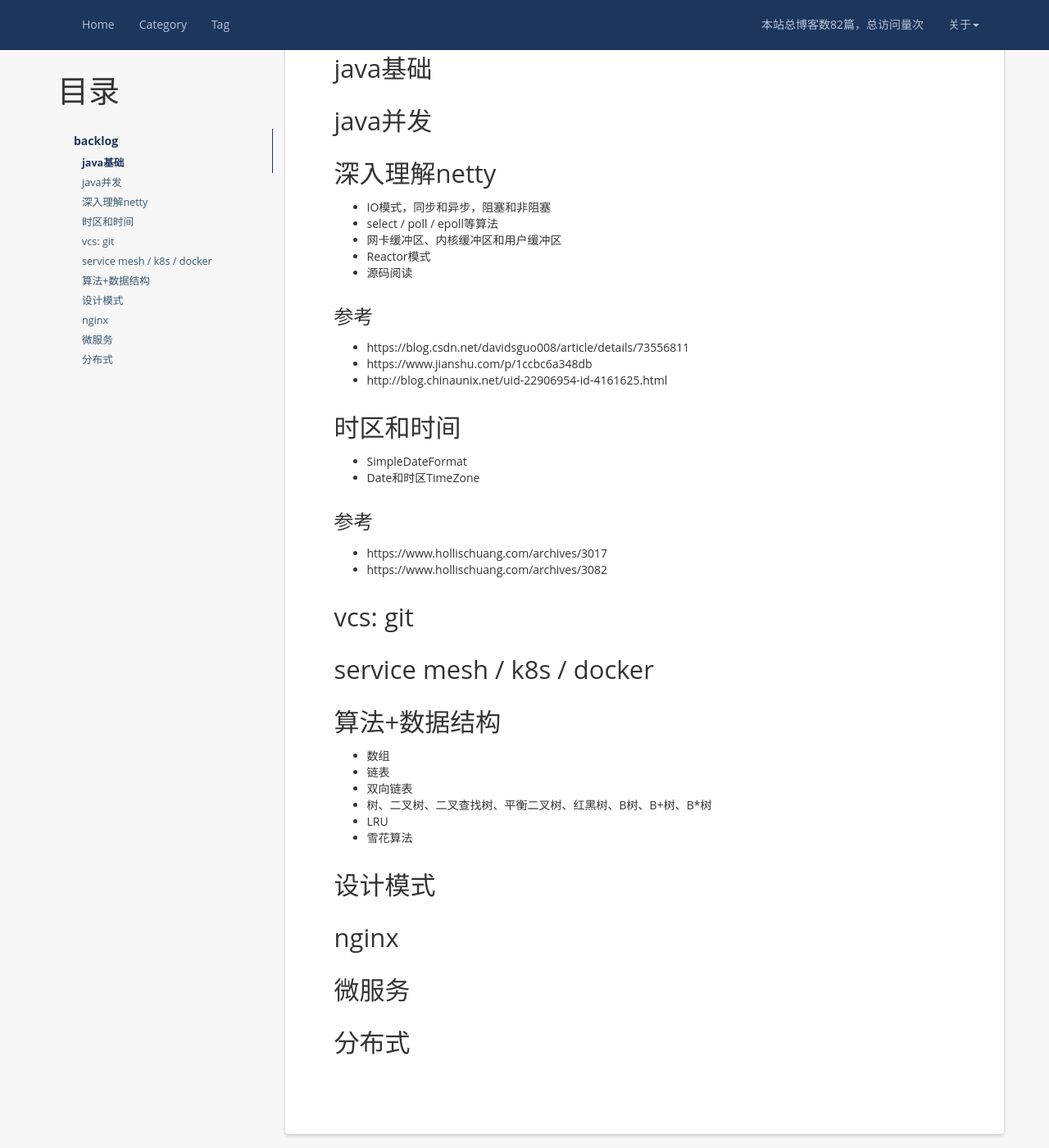
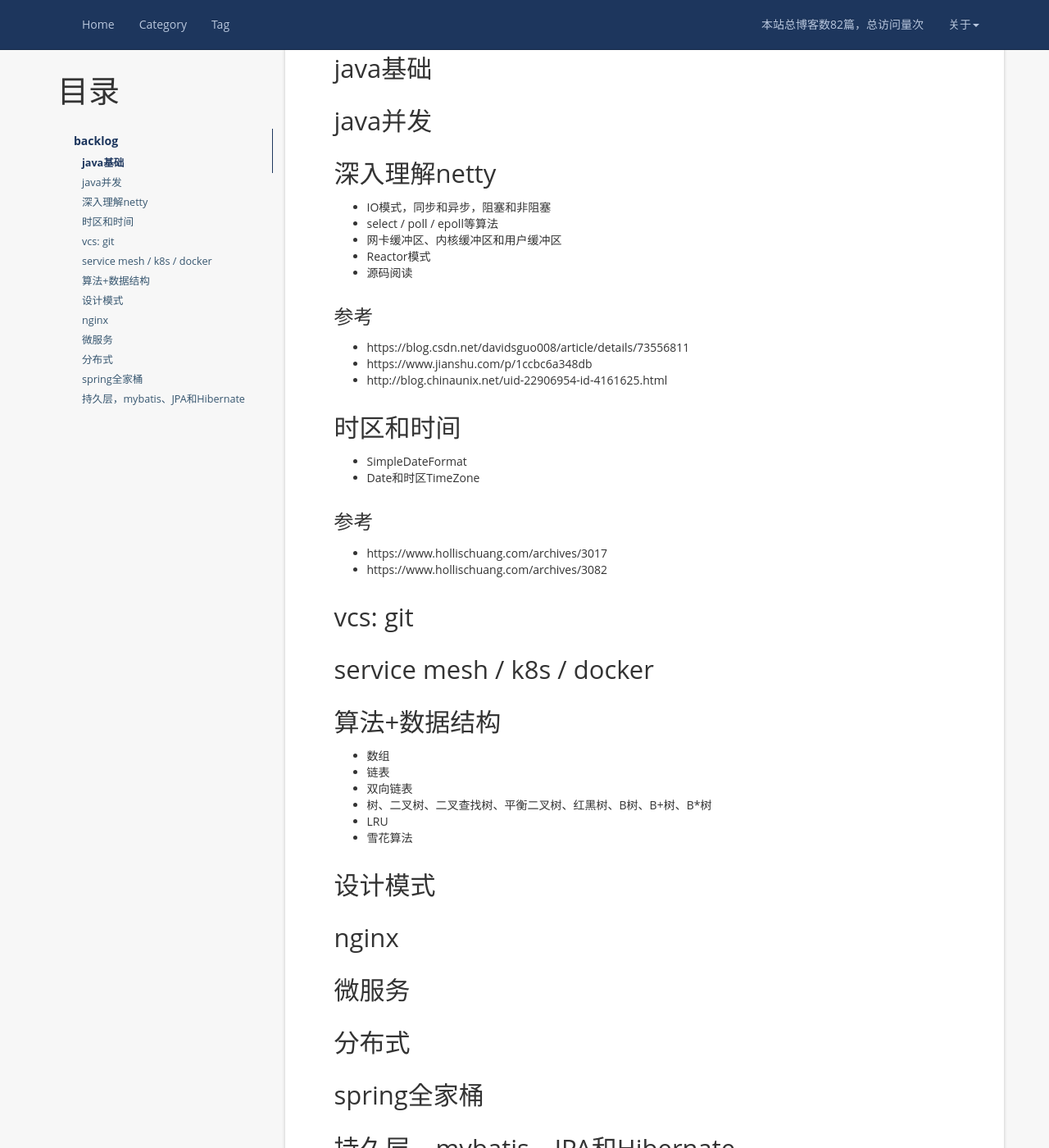
Before and after one commit to zhangfb95/zhangfb95.github.io.bak, a Jekyll site: the page built from plan.md, in a window 1280 px wide and 1400 px high, scrolled down 376 px. Shown: the whole window at 82% size. Built offline with Jekyll 4.4.1, drawn with Linux system fonts in a browser that asks for light colours; nearby versions of some CDN libraries; a script that is not in the unit is left out; comment, search, counter and statistics services are not loaded.

Commit message:
修改我的计划

```diff
--- a/plan.md
+++ b/plan.md
@@ -57,3 +57,7 @@ permalink: /plan/
 ## 微服务
 
 ## 分布式
+
+## spring全家桶
+
+## 持久层，mybatis、JPA和Hibernate
```
